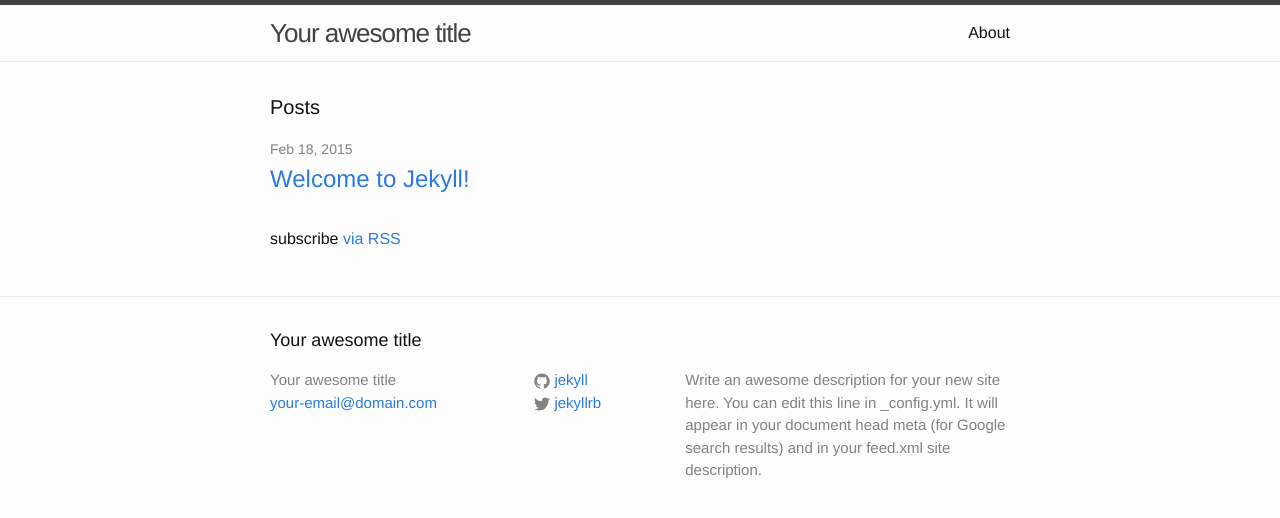
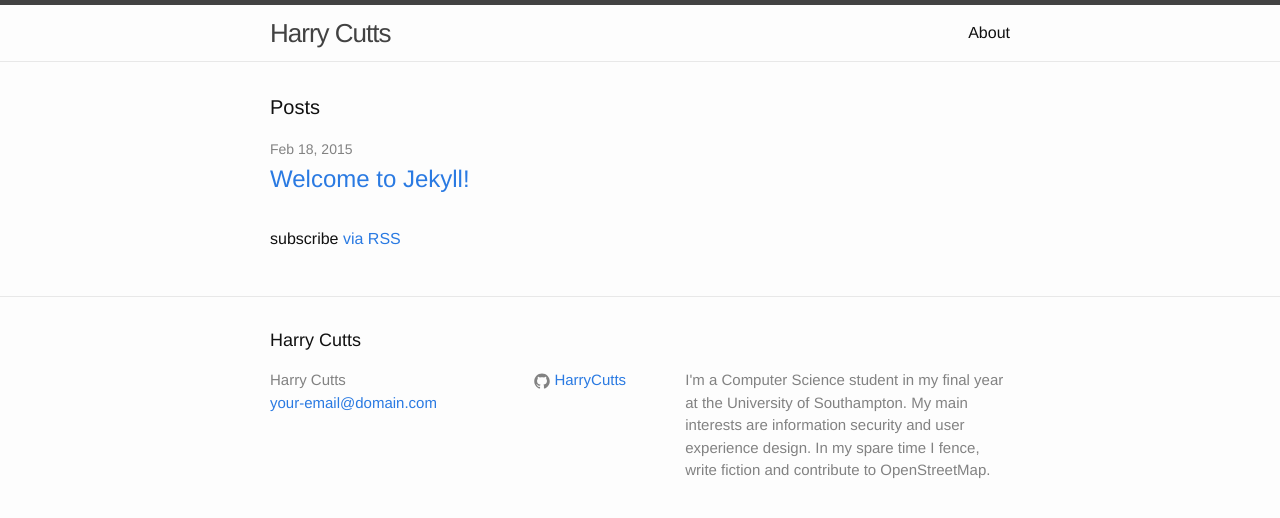
Before and after one commit to HarryCutts/harrycutts.github.io, a Jekyll site: the page built from index.html, in a window 1280 px wide. Shown: the top 518 px of the page. Built offline with Jekyll 4.4.1, drawn with Linux system fonts in a browser that asks for light colours; nearby versions of some CDN libraries; library files that are not in the unit come from our copies.

Commit message:
Customise _config.yml

```diff
--- a/_config.yml
+++ b/_config.yml
@@ -1,14 +1,15 @@
 # Site settings
-title: Your awesome title
+title: Harry Cutts
 email: your-email@domain.com
 description: > # this means to ignore newlines until "baseurl:"
-  Write an awesome description for your new site here. You can edit this
-  line in _config.yml. It will appear in your document head meta (for
-  Google search results) and in your feed.xml site description.
+  I'm a Computer Science student in my final year at the University of
+  Southampton. My main interests are information security and user experience
+  design. In my spare time I fence, write fiction and contribute to
+  OpenStreetMap.
 baseurl: "" # the subpath of your site, e.g. /blog/
 url: "http://yourdomain.com" # the base hostname & protocol for your site
-twitter_username: jekyllrb
-github_username:  jekyll
+#twitter_username: jekyllrb
+github_username:  HarryCutts
 
 # Build settings
 markdown: kramdown
```
